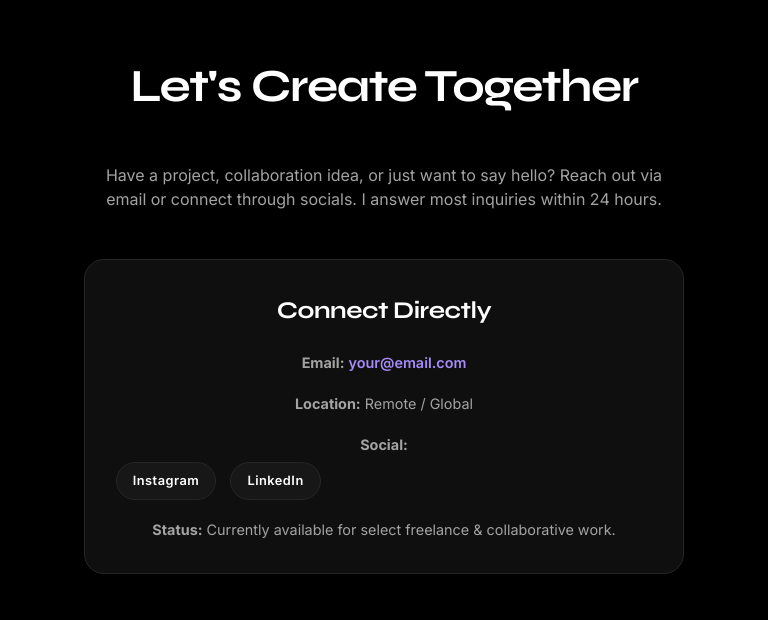
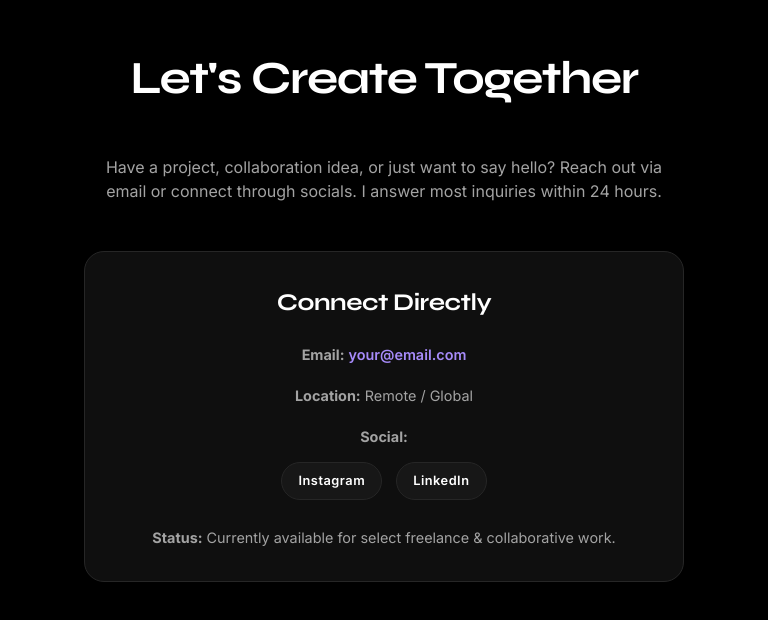
Before and after one commit to robfiala/robfiala.github.io, a plain HTML site: page index.html in a window 768 px wide. Shown: the part 5688-6308 px from the top of the page. Drawn offline with Linux system fonts and the light colour scheme.

Commit message:
Enhance mobile navigation with stronger frosted glass effect and improve social icons layout for better responsiveness and readability.

```diff
--- a/css/style.css
+++ b/css/style.css
@@ -266,6 +266,26 @@ body {
   }
 }
 
+/* Stronger frosted glass for smaller mobile (<= 768px) */
+@media (max-width: 768px) {
+  .nav-links {
+    background: rgba(10, 10, 10, 0.15);
+    backdrop-filter: blur(40px) saturate(180%);
+    -webkit-backdrop-filter: blur(40px) saturate(180%);
+    border-left: 1px solid rgba(255, 255, 255, 0.15);
+    box-shadow: -8px 0 32px rgba(0, 0, 0, 0.3);
+  }
+
+  /* Ensure menu text remains fully readable on frosted panel */
+  .nav-links .nav-cta {
+    color: var(--text-primary);
+    font-weight: 600;
+    text-shadow: 0 2px 8px rgba(0, 0, 0, 0.8);
+    background: rgba(0, 0, 0, 0.4);
+    border: 1px solid rgba(255, 255, 255, 0.15);
+  }
+}
+
 /* ================= FULL-SCREEN HERO PANELS ================= */
 .hero-panel {
   position: relative;
@@ -438,6 +458,44 @@ body {
   background: var(--bg-primary);
   padding: 80px 5%;
   position: relative;
+}
+
+/* Center social icons within their container */
+.social-links {
+  display: flex;
+  justify-content: center; /* center horizontally */
+  align-items: center; /* vertically align */
+  gap: 16px; /* even spacing between icons */
+  flex-wrap: wrap; /* responsive wrapping on small screens */
+  padding: 8px 0; /* subtle spacing */
+}
+
+.social-links a {
+  display: inline-flex;
+  align-items: center;
+  justify-content: center;
+  text-decoration: none;
+  color: var(--text-primary);
+  font-weight: 600;
+  padding: 8px 14px;
+  border-radius: 999px;
+  border: 1px solid rgba(255, 255, 255, 0.12);
+  background: rgba(255, 255, 255, 0.06);
+  transition: transform 0.2s var(--transition-smooth),
+    background 0.2s var(--transition-smooth),
+    border-color 0.2s var(--transition-smooth);
+}
+
+.social-links a:hover {
+  background: rgba(255, 255, 255, 0.12);
+  border-color: rgba(255, 255, 255, 0.2);
+  transform: translateY(-2px);
+}
+
+@media (min-width: 768px) {
+  .social-links {
+    gap: 20px;
+  }
 }
 
 .contact-content {
```
